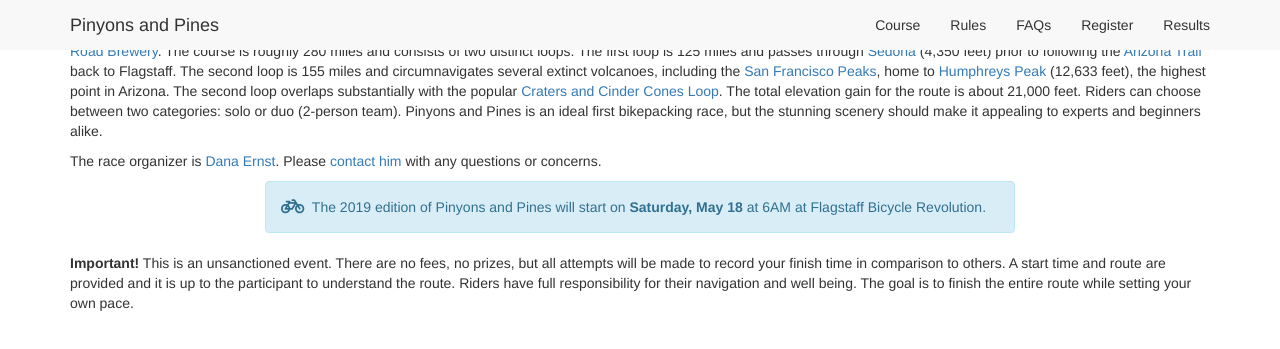
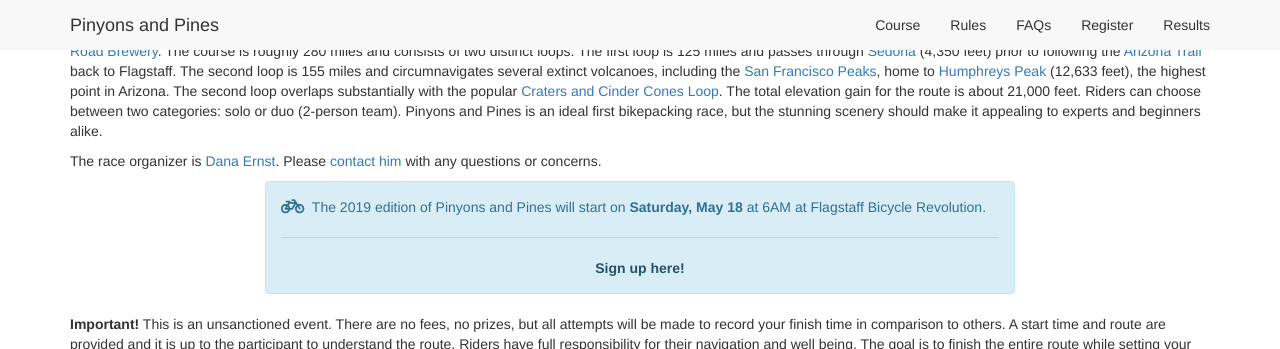
Before and after one commit to dcernst/PinyonsPines, a Jekyll site: the page built from index.md, in a window 1280 px wide and 900 px high, scrolled down 476 px, cut to the strip 0-349 px from the top of the window. Built offline with Jekyll 4.4.1, drawn with Linux system fonts in a browser that asks for light colours; nearby versions of some CDN libraries.

Commit message:
Update to index

```diff
--- a/index.md
+++ b/index.md
@@ -15,6 +15,12 @@
 <div class="col-xs-12 col-sm-12 col-md-8 col-lg-8">
 <div class="alert alert-info" role="alert">
 <i class="fas fa-bicycle fa-lg"></i>&nbsp; The 2019 edition of Pinyons and Pines will start on <strong>Saturday, May 18</strong> at 6AM at Flagstaff Bicycle Revolution.
+
+<hr>
+<center>
+<a href="https://docs.google.com/forms/d/e/1FAIpQLSf0Hpx2bJai-bseT1WJOTMZnYV5TtgrC0d0hLpGAltCE9qyjQ/viewform?usp=sf_link" class="alert-link" target="_blank">Sign up here!</a>
+</center>
+
 </div>
 </div>
 <div class="col-md-2 col-lg-2"></div>
```
